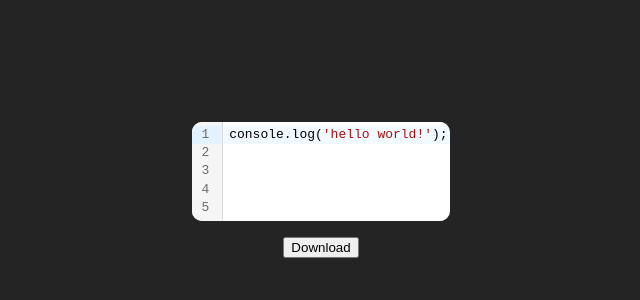
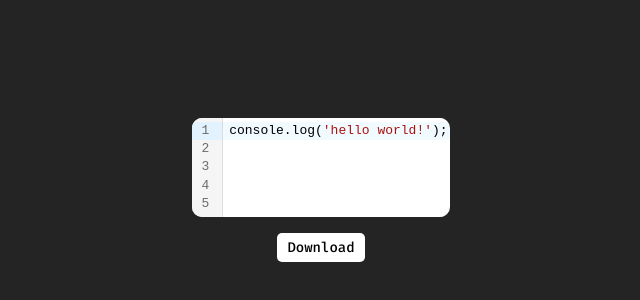
Before and after one commit to jamiewilliamsxyz/code-to-image, a React (Vite) app: page / in a window 1280 px wide. Shown: the part 218-518 px from the top of the page, without its empty margins (319-959 px from the left). Built offline with nearby package versions, Linux system fonts and the light colour scheme.

Commit message:
Style download button

```diff
--- /dev/null
+++ b/src/components/DownloadButton.css
@@ -0,0 +1,16 @@
+.download-btn {
+  all: unset;
+  background-color: white;
+  font-size: 14px;
+  color: black;
+  border-radius: 5px;
+  padding: 5px 10px;
+  cursor: pointer;
+  font-weight: 500;
+  transition: 0.4s;
+}
+
+.download-btn:hover {
+  background: black;
+  color: white;
+}
--- a/src/components/DownloadButton.jsx
+++ b/src/components/DownloadButton.jsx
@@ -1,3 +1,9 @@
+import "./DownloadButton.css";
+
 export const DownloadButton = ({ onDownload }) => {
-  return <button onClick={onDownload}>Download</button>;
+  return (
+    <button onClick={onDownload} className="download-btn">
+      Download
+    </button>
+  );
 };
```
